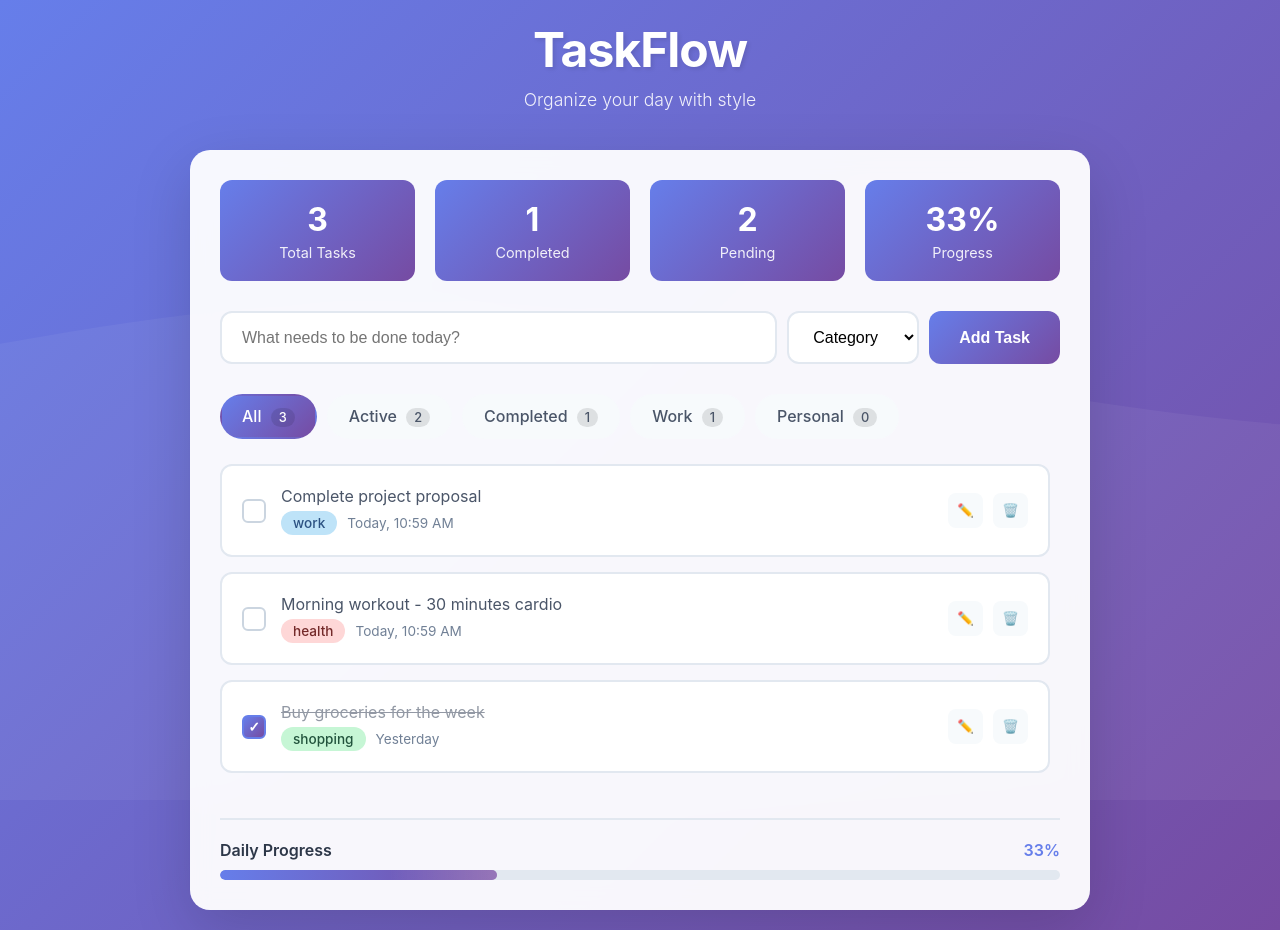
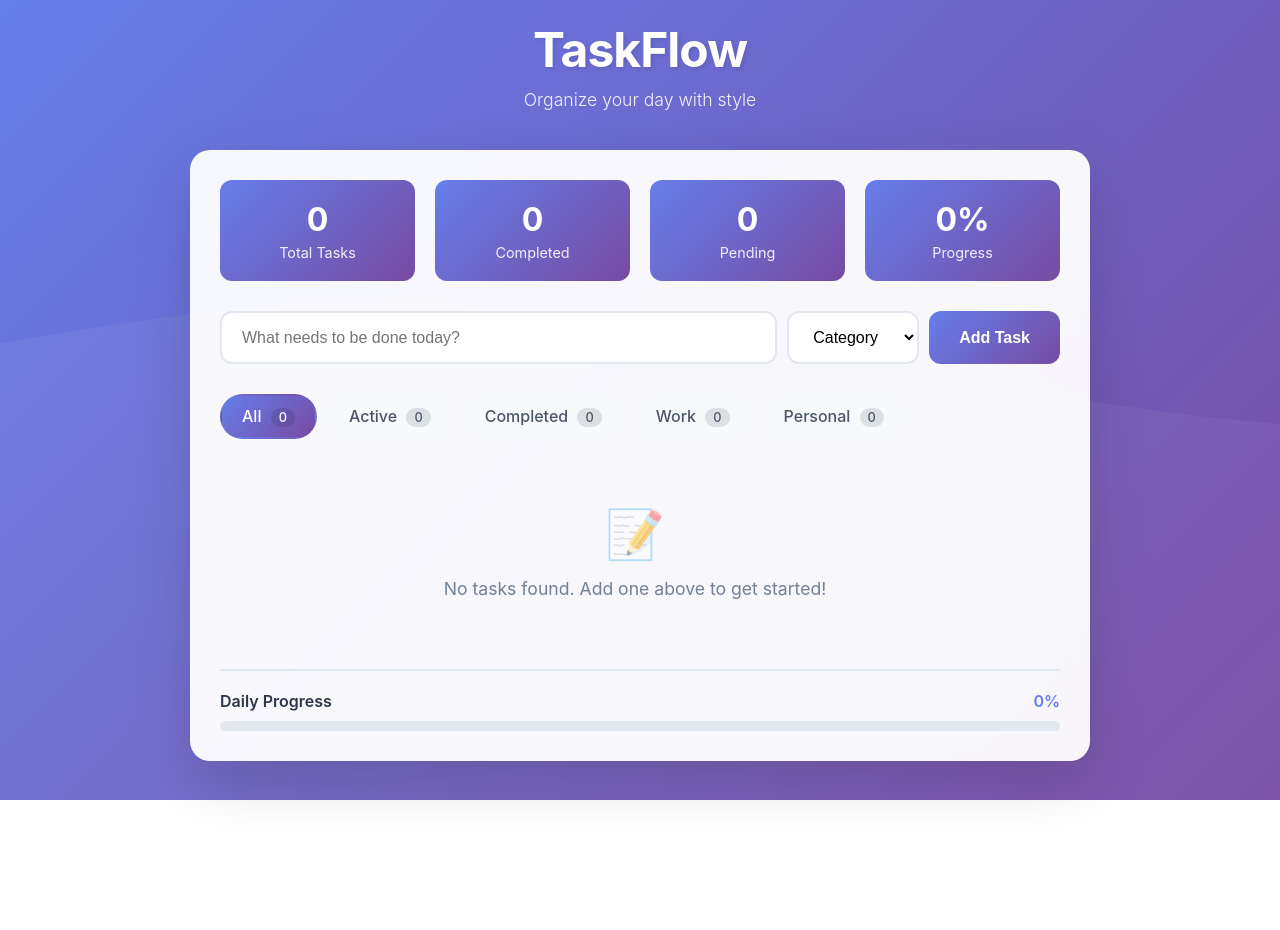
Before and after one commit to Sneha-kumari8178/TaskFlow, a plain HTML site: page index.html in a window 1280 px wide. After the commit the page ends 800 px from the top, so only its background shows below. Drawn offline with Linux system fonts and the light colour scheme.

Commit message:
Update index.html

```diff
--- a/index.html
+++ b/index.html
@@ -453,7 +453,7 @@
             height: 100%;
             background: linear-gradient(90deg, var(--primary-color), var(--secondary-color));
             border-radius: 10px;
-            width: 65%;
+            width: 0%;
             transition: width 0.5s ease;
             position: relative;
             overflow: hidden;
@@ -711,30 +711,8 @@
             if (storedTasks) {
                 tasks = JSON.parse(storedTasks);
             } else {
-                // Add some default tasks for demo
-                tasks = [
-                    {
-                        id: Date.now(),
-                        text: 'Complete project proposal',
-                        category: 'work',
-                        completed: false,
-                        date: new Date().toISOString()
-                    },
-                    {
-                        id: Date.now() + 1,
-                        text: 'Morning workout - 30 minutes cardio',
-                        category: 'health',
-                        completed: false,
-                        date: new Date().toISOString()
-                    },
-                    {
-                        id: Date.now() + 2,
-                        text: 'Buy groceries for the week',
-                        category: 'shopping',
-                        completed: true,
-                        date: new Date(Date.now() - 86400000).toISOString()
-                    }
-                ];
+                // Start with empty array - no default tasks
+                tasks = [];
                 saveTasksToStorage();
             }
         }
```
